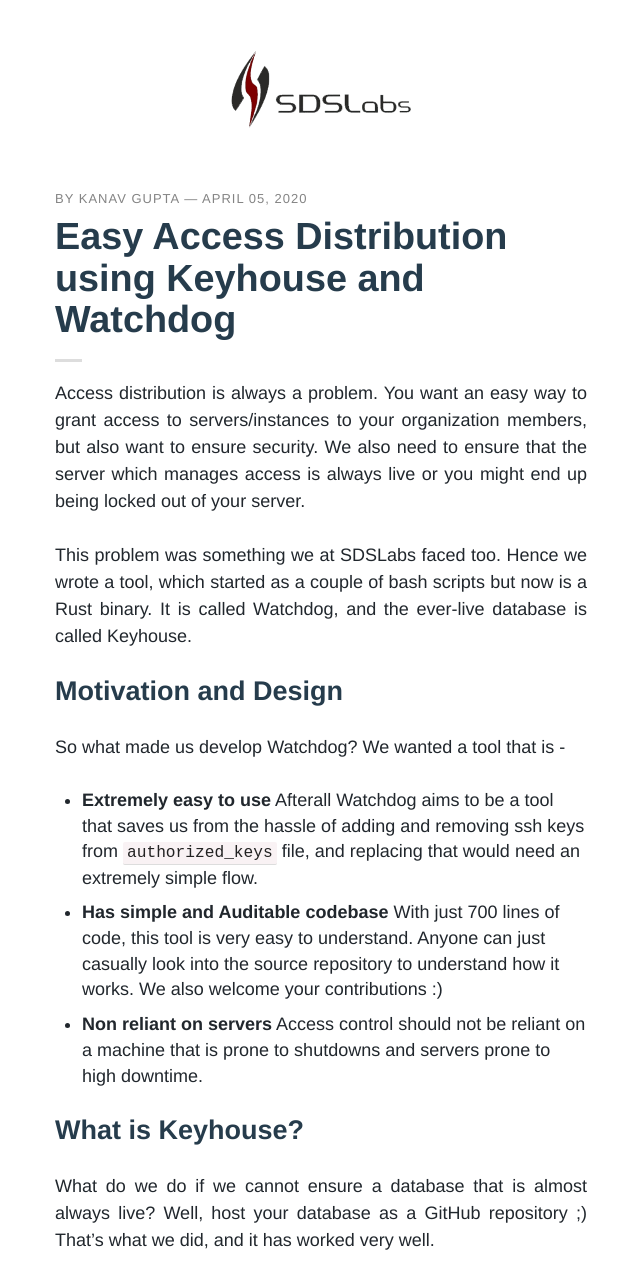
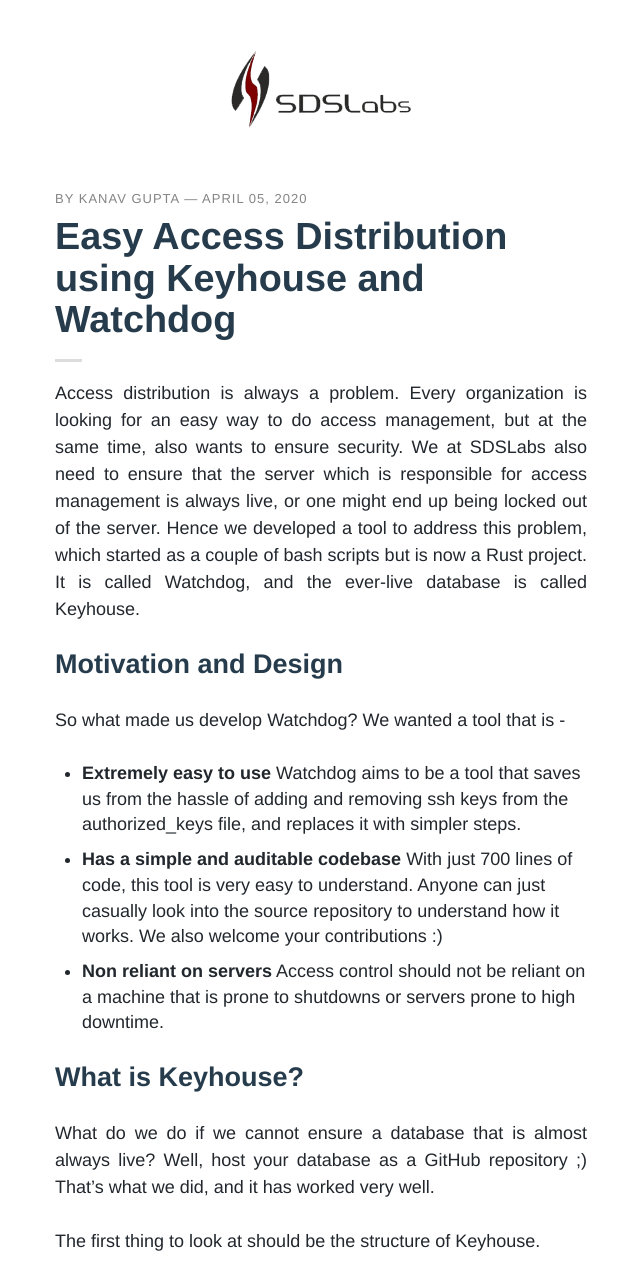
Before and after one commit to sdslabs/sdslabs.github.com, a Jekyll site: the page built from _posts/2020/2020-04-05-watchdog.md, in a window 1280 px wide and 1400 px high, cut to the strip 0-1276 px from the top of the window. Shown: the whole strip, without its empty margins (319-959 px from the left). Built offline with Jekyll 4.4.1, drawn with Linux system fonts in a browser that asks for light colours; some web fonts are replaced; comment, search, counter and statistics services are not loaded; some of the changed text lies outside the part shown.

Commit message:
Update 2020-04-05-watchdog.md

```diff
--- a/_posts/2020/2020-04-05-watchdog.md
+++ b/_posts/2020/2020-04-05-watchdog.md
@@ -9,20 +9,17 @@
 
 ---
 
-Access distribution is always a problem. You want an easy way to grant access to servers/instances to your organization members, but also want to ensure security. We also need to ensure that the server which manages access is always live or you might end up being locked out of your server.
-
-This problem was something we at SDSLabs faced too. Hence we wrote a tool, which started as a couple of bash scripts but now is a Rust binary. It is called Watchdog, and the ever-live database is called Keyhouse.
+Access distribution is always a problem. Every organization is looking for an easy way to do access management, but at the same time, also wants to ensure security. We at SDSLabs also need to ensure that the server which is responsible for access management is always live, or one might end up being locked out of the server. Hence we developed a tool to address this problem, which started as a couple of bash scripts but is now a Rust project. It is called Watchdog, and the ever-live database is called Keyhouse.
 
 ## Motivation and Design
 
 So what made us develop Watchdog? We wanted a tool that is -
 * __Extremely easy to use__
-Afterall Watchdog aims to be a tool that saves us from the hassle of adding and removing ssh keys from `authorized_keys` file, and replacing that would need an extremely simple flow.
-* __Has simple and Auditable codebase__
+Watchdog aims to be a tool that saves us from the hassle of adding and removing ssh keys from the authorized_keys file, and replaces it with simpler steps.
+* __Has a simple and auditable codebase__
 With just 700 lines of code, this tool is very easy to understand. Anyone can just casually look into the source repository to understand how it works. We also welcome your contributions :)
 * __Non reliant on servers__
-Access control should not be reliant on a machine that is prone to shutdowns and servers prone to high downtime.
-
+Access control should not be reliant on a machine that is prone to shutdowns or servers prone to high downtime.
 
 ## What is Keyhouse?
 
```
Also changed, not shown: other parts of _posts/2020/2020-04-05-watchdog.md (+2 -2 lines).
